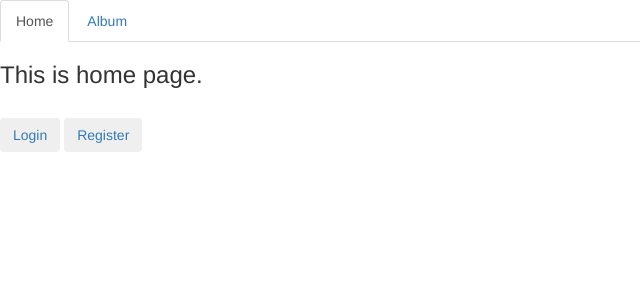
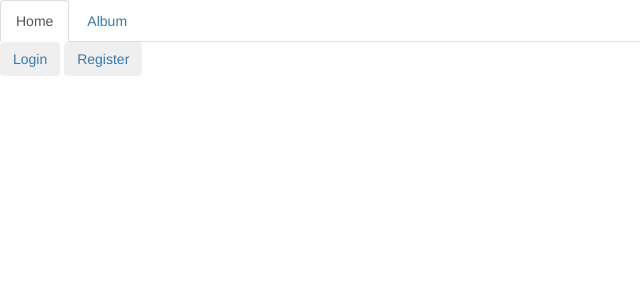
Before and after one commit to judyliou/ECE1779-CC, a Flask app: page / in a window 1280 px wide. Shown: the top 300 px of the page, without its empty margins (0-640 px from the left). Run offline with Flask 2, Linux system fonts and the light colour scheme; some libraries are stand-ins or nearby versions.

Commit message:
add one .css file change some styles in each page

```diff
--- a/a1/app/login.py
+++ b/a1/app/login.py
@@ -17,9 +17,11 @@ bootstrap = Bootstrap(webapp)
 @webapp.route('/index')
 def index():
     is_login = False
+    username = ""
     if session.get('username') is not None:
         is_login = True
-    return render_template('base.html', is_login=is_login)  ##### change to main page
+        username = session.get('username')
+    return render_template('base.html', is_login=is_login, username=username)  ##### change to main page
 
 
 @webapp.route('/register', methods=['GET', 'POST'])
--- a/a1/app/templates/base.html
+++ b/a1/app/templates/base.html
@@ -1,4 +1,5 @@
 <head>
+    <link rel="stylesheet" type="text/css" href="{{ url_for('static',filename='styles/ui.css') }}">
     {% extends "bootstrap/base.html" %}
     {% block title %}ECE1779 A1{% endblock title %}
 </head>
@@ -6,28 +7,27 @@
 {% block navbar %}
     <!-- <h1>Welcom ECE1779 Assignment 1</h1><br> -->
 
-<ul class ="nav nav-tabs">
-    <li class="active"><a href="/index">Home</a></li>
-    <li><a href="/album">Album</a></li>
-</ul>
+    <ul class="nav nav-tabs">
+        <li class="active"><a href="/index">Home</a></li>
+        <li><a href="/album">Album</a></li>
+    </ul>
 
 {%- endblock navbar %}
 
 {% block content %}
     {% for message in get_flashed_messages(with_categories=True) %}
-    <div class="alert alert-warning">
+        <div class="alert alert-warning">
             <button type="button" class="close" data-dismiss="alert">&times;</button>
             {{ message }}
-    </div>
+        </div>
     {% endfor %}
 
-    <h3>This is home page.</h3><br>
-
     {% if is_login == true %}
-        <button type="button" class="btn"><a href="/logout">Logout</a></button>
+        <p class="userTitle"> Hello, {{ username }} </p>
+        <button type="button" class="btn btnBlock"><a href="/logout">Logout</a></button>
     {% else %}
-        <button type="button" class="btn"><a href="/login">Login</a></button>
-        <button type="button" class="btn"><a href="/register">Register</a></button>
+        <button type="button" class="btn btnBlock"><a href="/login">Login</a></button>
+        <button type="button" class="btn btnBlock"><a href="/register">Register</a></button>
     {% endif %}
 
 
--- a/a1/app/templates/login.html
+++ b/a1/app/templates/login.html
@@ -14,7 +14,7 @@
 
         <h1> Login</h1>
 
-        <form calss='form' method='POST'>
+        <form class='form' method='POST'>
                 <!-- {{ wtf.quick_form(form)}} -->
                 {{ form.hidden_tag() }}
                 {{ wtf.form_field(form.username) }}
--- a/a1/app/templates/register.html
+++ b/a1/app/templates/register.html
@@ -14,7 +14,7 @@
 
         <h1> Register New Account</h1>
 
-        <form calss='form' method='POST'>
+        <form class='form' method='POST'>
                 <!-- {{ wtf.quick_form(form)}} -->
                 {{ form.hidden_tag() }}
                 {{ wtf.form_field(form.username) }}
```
Also changed, not shown: a1/app/templates/myalbum.html (+7 -6 lines), a1/app/templates/twoImages.html (+9 -2 lines), a1/app/templates/upload.html (+12 -9 lines).
